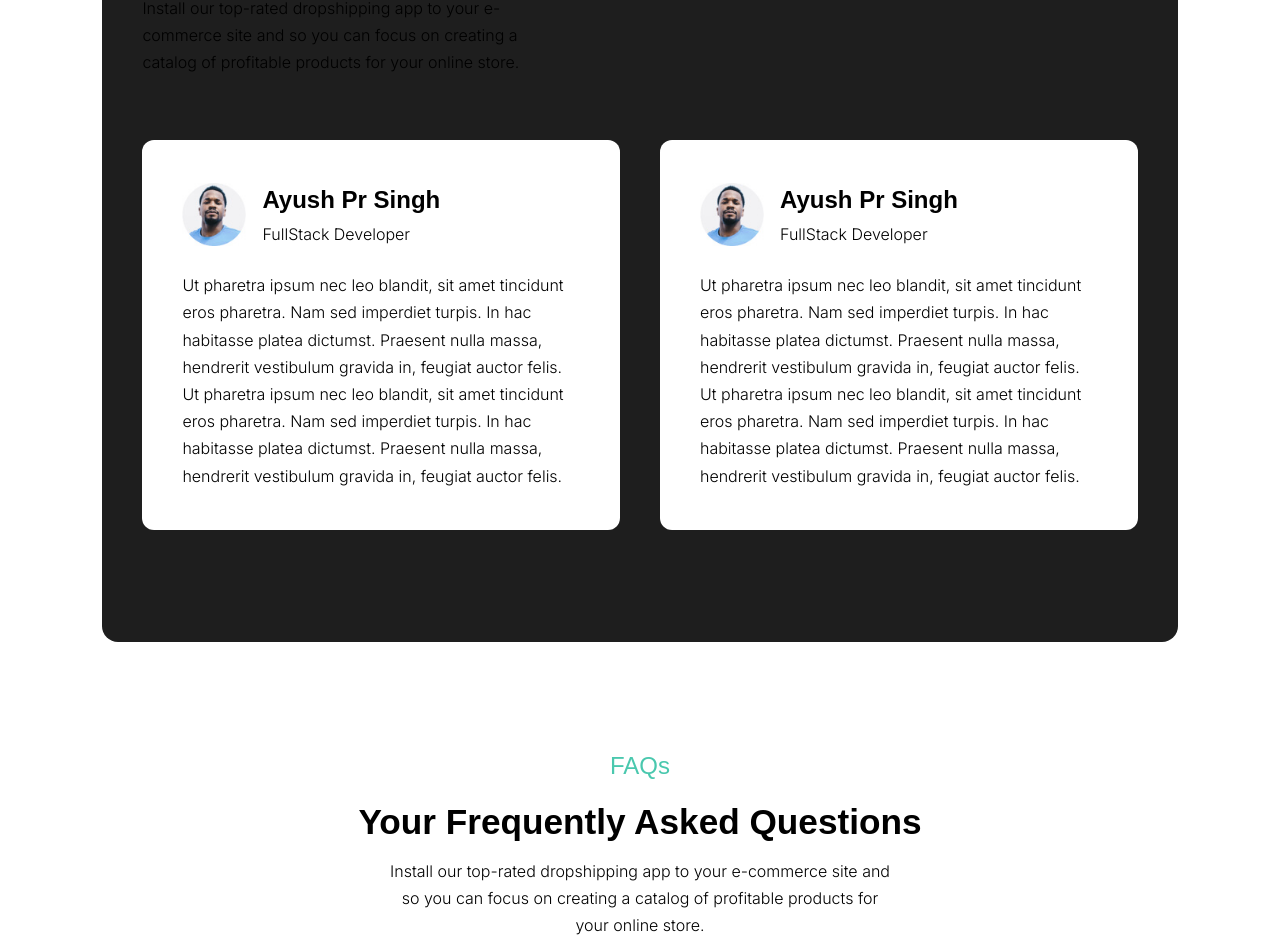
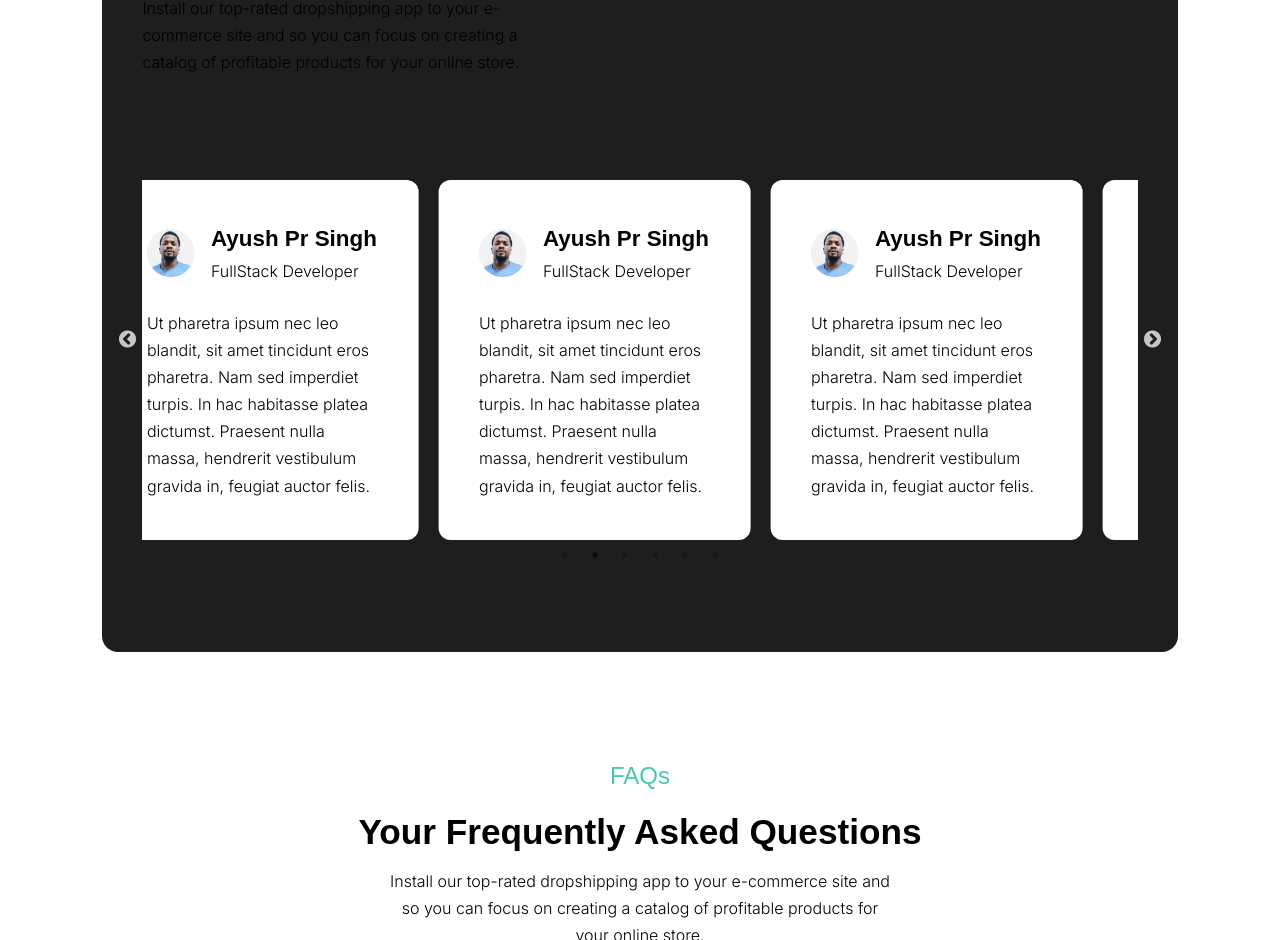
Before and after one commit to Ayuxh-Pratap/indilearn, a Next.js app: page / in a window 1280 px wide. Shown: the part 6416-7356 px from the top of the page. Built offline with nearby package versions, Linux system fonts and the light colour scheme.

Commit message:
testimonial slider fix

```diff
--- /dev/null
+++ b/components/Cards.jsx
@@ -0,0 +1,28 @@
+import React, { useState } from 'react'
+import { FaHeart } from 'react-icons/fa'
+
+const Cards = ({ item }) => {
+
+    const [isHeartFillted, setIsHeartFillted] = useState(false);
+
+    const handleHeartClick = () => {
+        setIsHeartFillted(!isHeartFillted)
+    }
+
+    return (
+        <div className='flex gap-5 justify-center md:pt-10 w-[94%] mx-auto'>
+            <div className='lg:w-[45rem] bg-white text-black lg:p-10 p-6 rounded-xl'>
+            <div className='flex gap-4 items-center mb-6'>
+                <img className='w-[3rem]' src={item.img} alt="" />
+                <div>
+                    <h4 className='text-[1.4rem]'>{item.name}</h4>
+                    <p>{item.post}</p>
+                </div>
+            </div>
+            <p>{item.des}</p>
+        </div>
+        </div>
+    )
+}
+
+export default Cards
--- a/components/Testimonials.jsx
+++ b/components/Testimonials.jsx
@@ -1,6 +1,55 @@
+"use client"
+
 import React from 'react'
+import "slick-carousel/slick/slick.css";
+import "slick-carousel/slick/slick-theme.css";
+import Slider from 'react-slick';
+import Cards from './Cards';
 
 const Testimonials = () => {
+
+    var settings = {
+        dots: true,
+        infinite: true,
+        speed: 500,
+        slidesToShow: 3,
+        slidesToScroll: 1,
+        initialSlide: 0,
+        autoplay: true,
+        speed: 6000,
+        autoplaySpeed: 6000,
+        cssEase: "linear",
+
+        responsive: [
+            {
+                breakpoint: 1024,
+                settings: {
+                    slidesToShow: 3,
+                    slidesToScroll: 3,
+                    infinite: true,
+                    dots: true
+                }
+            },
+            {
+                breakpoint: 600,
+                settings: {
+                    slidesToShow: 2,
+                    slidesToScroll: 2,
+                    initialSlide: 2
+                }
+            },
+            {
+                breakpoint: 480,
+                settings: {
+                    infinite: false ,
+                    autoplay: false ,
+                    speed: 1000,
+                    slidesToShow: 1,
+                    slidesToScroll: 1
+                }
+            }
+        ]
+    };
 
     const serviceItems = [
         {
@@ -8,14 +57,42 @@ const Testimonials = () => {
             img: "Avatar.jpg",
             name: "Ayush Pr Singh",
             post: "FullStack Developer",
-            des: "Ut pharetra ipsum nec leo blandit, sit amet tincidunt eros pharetra. Nam sed imperdiet turpis. In hac habitasse platea dictumst. Praesent nulla massa, hendrerit vestibulum gravida in, feugiat auctor felis. Ut pharetra ipsum nec leo blandit, sit amet tincidunt eros pharetra. Nam sed imperdiet turpis. In hac habitasse platea dictumst. Praesent nulla massa, hendrerit vestibulum gravida in, feugiat auctor felis.",
+            des: "Ut pharetra ipsum nec leo blandit, sit amet tincidunt eros pharetra. Nam sed imperdiet turpis. In hac habitasse platea dictumst. Praesent nulla massa, hendrerit vestibulum gravida in, feugiat auctor felis.",
         },
         {
             id: 2,
             img: "Avatar.jpg",
             name: "Ayush Pr Singh",
             post: "FullStack Developer",
-            des: "Ut pharetra ipsum nec leo blandit, sit amet tincidunt eros pharetra. Nam sed imperdiet turpis. In hac habitasse platea dictumst. Praesent nulla massa, hendrerit vestibulum gravida in, feugiat auctor felis. Ut pharetra ipsum nec leo blandit, sit amet tincidunt eros pharetra. Nam sed imperdiet turpis. In hac habitasse platea dictumst. Praesent nulla massa, hendrerit vestibulum gravida in, feugiat auctor felis.",
+            des: "Ut pharetra ipsum nec leo blandit, sit amet tincidunt eros pharetra. Nam sed imperdiet turpis. In hac habitasse platea dictumst. Praesent nulla massa, hendrerit vestibulum gravida in, feugiat auctor felis.",
+        },
+        {
+            id: 3,
+            img: "Avatar.jpg",
+            name: "Ayush Pr Singh",
+            post: "FullStack Developer",
+            des: "Ut pharetra ipsum nec leo blandit, sit amet tincidunt eros pharetra. Nam sed imperdiet turpis. In hac habitasse platea dictumst. Praesent nulla massa, hendrerit vestibulum gravida in, feugiat auctor felis.",
+        },
+        {
+            id: 4,
+            img: "Avatar.jpg",
+            name: "Ayush Pr Singh",
+            post: "FullStack Developer",
+            des: "Ut pharetra ipsum nec leo blandit, sit amet tincidunt eros pharetra. Nam sed imperdiet turpis. In hac habitasse platea dictumst. Praesent nulla massa, hendrerit vestibulum gravida in, feugiat auctor felis.",
+        },
+        {
+            id: 5,
+            img: "Avatar.jpg",
+            name: "Ayush Pr Singh",
+            post: "FullStack Developer",
+            des: "Ut pharetra ipsum nec leo blandit, sit amet tincidunt eros pharetra. Nam sed imperdiet turpis. In hac habitasse platea dictumst. Praesent nulla massa, hendrerit vestibulum gravida in, feugiat auctor felis.",
+        },
+        {
+            id: 6,
+            img: "Avatar.jpg",
+            name: "Ayush Pr Singh",
+            post: "FullStack Developer",
+            des: "Ut pharetra ipsum nec leo blandit, sit amet tincidunt eros pharetra. Nam sed imperdiet turpis. In hac habitasse platea dictumst. Praesent nulla massa, hendrerit vestibulum gravida in, feugiat auctor felis.",
         },
     ]
 
@@ -26,22 +103,13 @@ const Testimonials = () => {
                 <h3 className='lg:w-[40vw] text-white mb-4'>Our Best Courses Offered and Teach By Best of The Instructors</h3>
                 <p className='lg:w-[30vw]'>Install our top-rated dropshipping app to your e-commerce site and so you can focus on creating a catalog of profitable products for your online store.</p>
             </div>
-            <div className='flex gap-10 justify-center lg:flex-row flex-col px-10'>
+            <Slider {...settings} className='mx-10'>
                 {
                     serviceItems.map((item, i) => (
-                        <div key={i} className='lg:w-[45rem] bg-white text-black lg:p-10 p-6 rounded-xl'>
-                            <div className='flex gap-4 items-center mb-6'>
-                                <img className='w-[4rem]' src={item.img} alt="" />
-                                <div>
-                                    <h4>{item.name}</h4>
-                                    <p>{item.post}</p>
-                                </div>
-                            </div>
-                            <p>{item.des}</p>
-                        </div>
+                        <Cards key={i} item={item} />
                     ))
                 }
-            </div>
+            </Slider>
         </section>
     )
 }
--- a/package.json
+++ b/package.json
@@ -12,7 +12,9 @@
     "next": "14.1.1",
     "react": "^18",
     "react-dom": "^18",
-    "react-icons": "^5.0.1"
+    "react-icons": "^5.0.1",
+    "react-slick": "^0.30.2",
+    "slick-carousel": "^1.8.1"
   },
   "devDependencies": {
     "autoprefixer": "^10.0.1",
```
Also changed, not shown: 1 other file (tests, documents, lock files or other folders).
